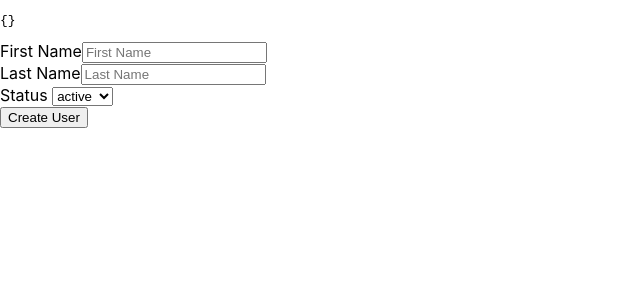
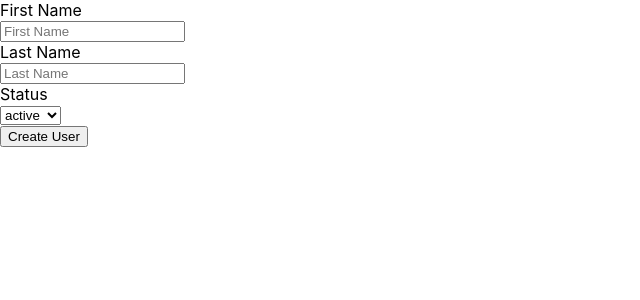
Before and after one commit to mumer271992/users-list, a React (Create React App) app: page /new in a window 1280 px wide. Shown: the top 300 px of the page, without its empty margins (0-640 px from the left). Built offline with nearby package versions, Linux system fonts and the light colour scheme.

Commit message:
Create new user display validation error returned from server

```diff
--- a/src/pages/Users/Create/Create.js
+++ b/src/pages/Users/Create/Create.js
@@ -33,34 +33,45 @@ const Create = ({ create }) => {
     create({ ...user }, onSuccess, onError);
   };
 
+  const mapInputFieldWithError = (inputField, key) => {
+    return (
+      <div>
+        {inputField}
+        <span>{errors && errors[key] && errors[key][0]}</span>
+      </div>
+    );
+  };
+
   return (
     <div className="create-user">
       <form onSubmit={handleSubmit}>
-        <pre>{JSON.stringify(errors)}</pre>
         <div>
           <label>First Name</label>
+          {mapInputFieldWithError(
             <input
               placeholder="First Name"
               value={user.first_name}
               name="first_name"
               onChange={handleChange}
-          />
-          <span>{errors && errors.first_name && errors.first_name[0]}</span>
+            />,
+            'first_name'
+          )}
         </div>
         <div>
           <label>Last Name</label>
+          {mapInputFieldWithError(
             <input
               placeholder="Last Name"
               name="last_name"
               value={user.last_name}
               onChange={handleChange}
-          />
-          <span>{errors && errors.last_name && errors.last_name[0]}</span>
+            />,
+            'last_name'
+          )}
         </div>
         <div>
-          <label>
-            Status <span>{errors && errors.status && errors.status[0]}</span>
-          </label>
+          <label>Status</label>
+          {mapInputFieldWithError(
             <select name="status" value={user.status} onChange={handleChange}>
               {userStatuses &&
                 userStatuses.map(status => (
@@ -68,7 +79,9 @@ const Create = ({ create }) => {
                     {status}
                   </option>
                 ))}
-          </select>
+            </select>,
+            'status'
+          )}
         </div>
         <button type="submit">Create User</button>
       </form>
```
Lines whose indentation alone changed are shown as unchanged.
